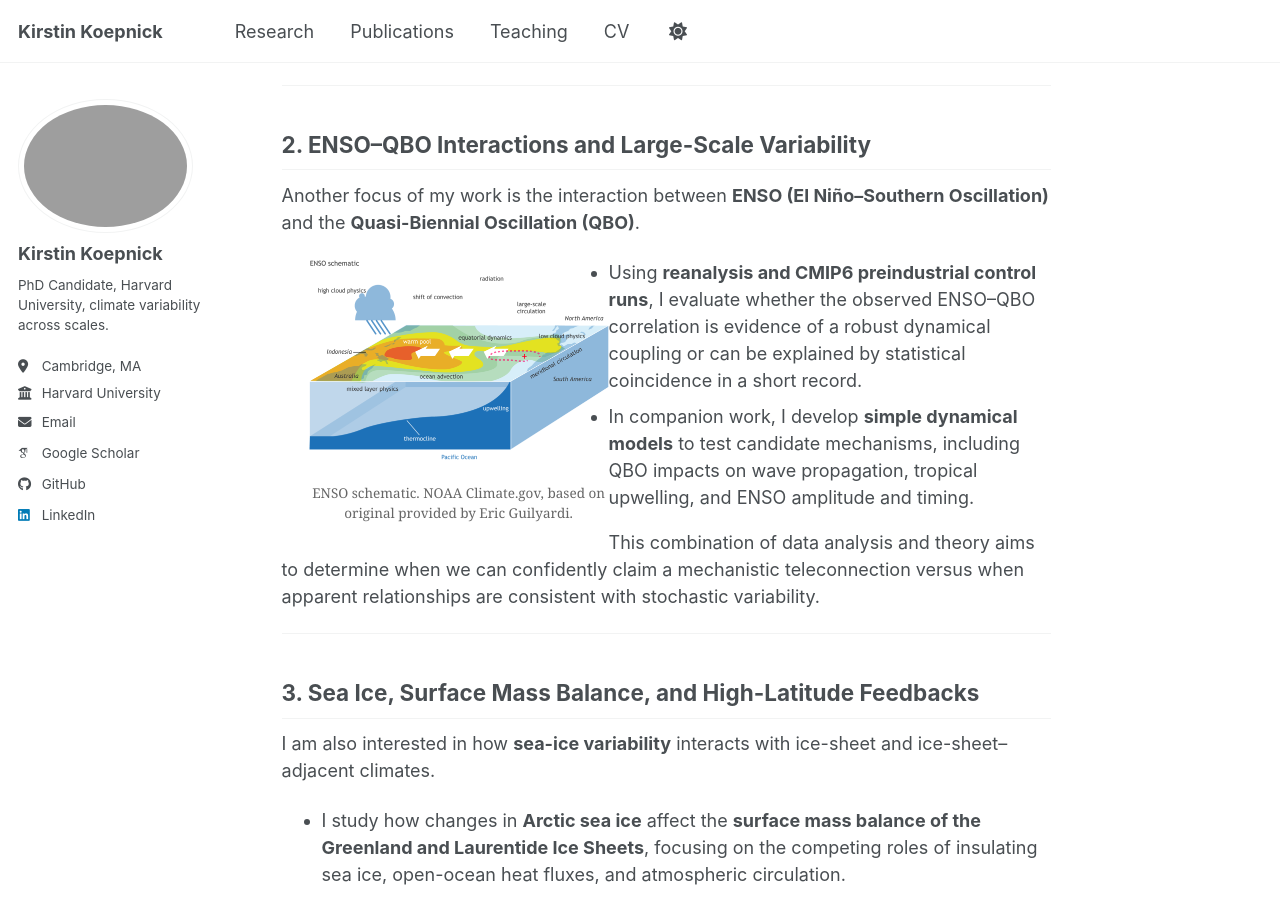
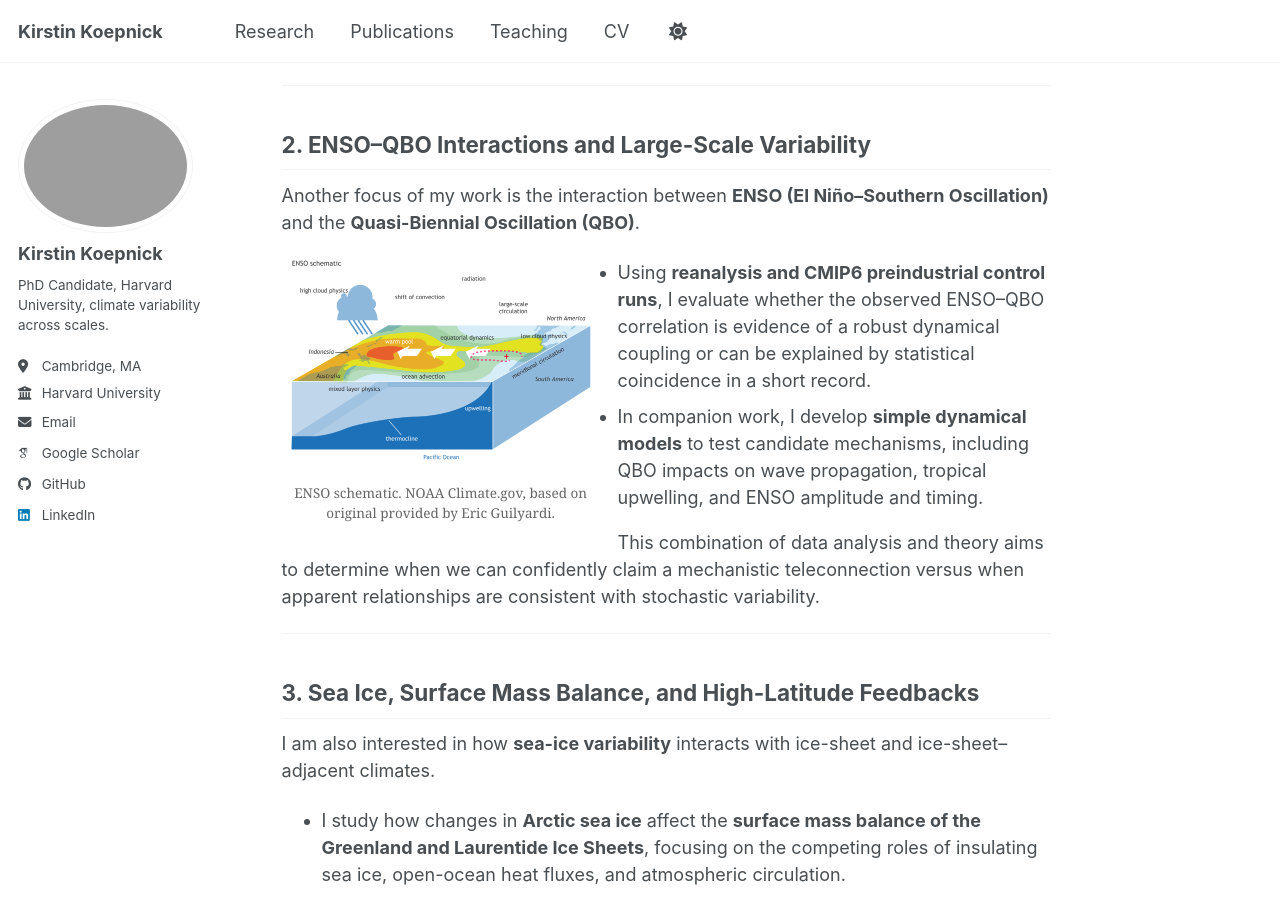
Before and after one commit to kirstinkoepnick/kirstinkoepnick.github.io, a Jekyll site: the page built from _pages/research.md, in a window 1280 px wide and 900 px high, scrolled down 978 px. Built offline with Jekyll 4.4.1, drawn with Linux system fonts in a browser that asks for light colours; some web fonts are replaced; a script bundle is joined from its source files by our own code; library files that are not in the unit come from our copies.

Commit message:
Update research.md

```diff
--- a/_pages/research.md
+++ b/_pages/research.md
@@ -38,7 +38,7 @@ Together, these projects aim to clarify the conditions under which ice-sheet evo
 
 Another focus of my work is the interaction between **ENSO (El Niño–Southern Oscillation)** and the **Quasi-Biennial Oscillation (QBO)**.
 
-<figure style="float:left; width:40%; max-width:300px; margin:0 0 0.5rem 1.5rem; text-align:center;">
+<figure style="float:left; width:40%; max-width:300px; margin:0 1.5rem 0.5rem 0.5rem; text-align:center;">
 
   <img src="/images/ENSO_schematic_large.png" alt="ENSO schematic" style="width:100%; height:auto;">
 
```
